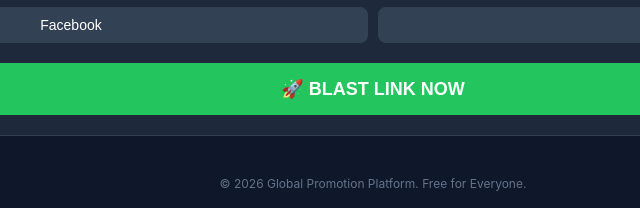
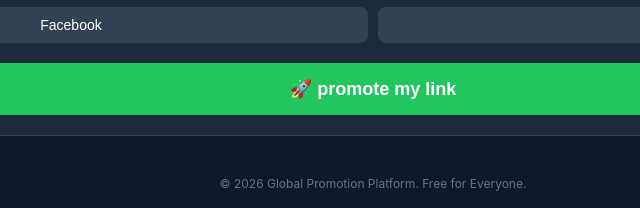
Before and after one commit to PoweredByGoogle/Promoter, a website: page index.html in a window 1280 px wide. Shown: the part 649-857 px from the top of the page, 267-907 px from the left. Drawn offline with Linux system fonts and the light colour scheme.

Commit message:
Update index.html

```diff
--- a/index.html
+++ b/index.html
@@ -48,7 +48,7 @@
         <button class="platform-btn" onclick="this.classList.toggle('active')">X / Twitter</button>
     </div>
 
-    <button class="blast-btn" onclick="startPromotion()">🚀 BLAST LINK NOW</button>
+    <button class="blast-btn" onclick="startPromotion()">🚀 promote my link</button>
 </div>
 
 <div id="status" style="text-align:center; color:var(--primary); font-weight:bold;"></div>
```
